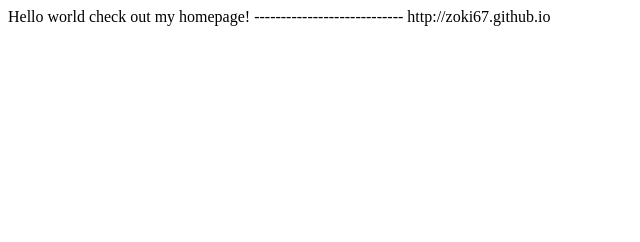
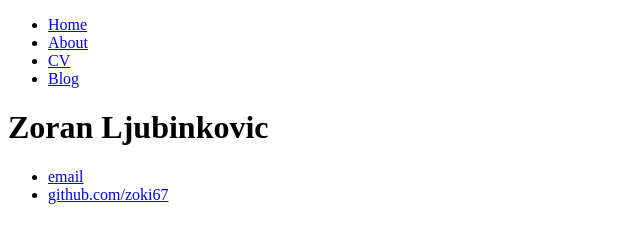
Before and after one commit to zoki67/zoki67.github.io, a plain HTML site: page index.html in a window 1280 px wide. Shown: the whole page, without its empty margins (0-640 px from the left). Drawn offline with Linux system fonts and the light colour scheme.

Commit message:
Update index.html

```diff
--- a/index.html
+++ b/index.html
@@ -1,5 +1,27 @@
-Hello world check out my homepage!
-
-
-----------------------------
-http://zoki67.github.io
+<!DOCTYPE html>
+<html>
+	<head>
+		<title>Zoran Ljubinkovicp</title>
+	</head>
+	<body>
+		<nav>
+    		<ul>
+        		<li><a href="/">Home</a></li>
+	        	<li><a href="/about">About</a></li>
+        		<li><a href="/cv">CV</a></li>
+        		<li><a href="/blog">Blog</a></li>
+    		</ul>
+		</nav>
+		<div class="container">
+    		<div class="blurb">
+        		<h1>Zoran Ljubinkovic</h1>
+				    		</div><!-- /.blurb -->
+		</div><!-- /.container -->
+		<footer>
+    		<ul>
+        		<li><a href="mailto:zoki67@gmail.com">email</a></li>
+        		<li><a href="https://github.com/zoki67">github.com/zoki67</a></li>
+			</ul>
+		</footer>
+	</body>
+</html>
```
